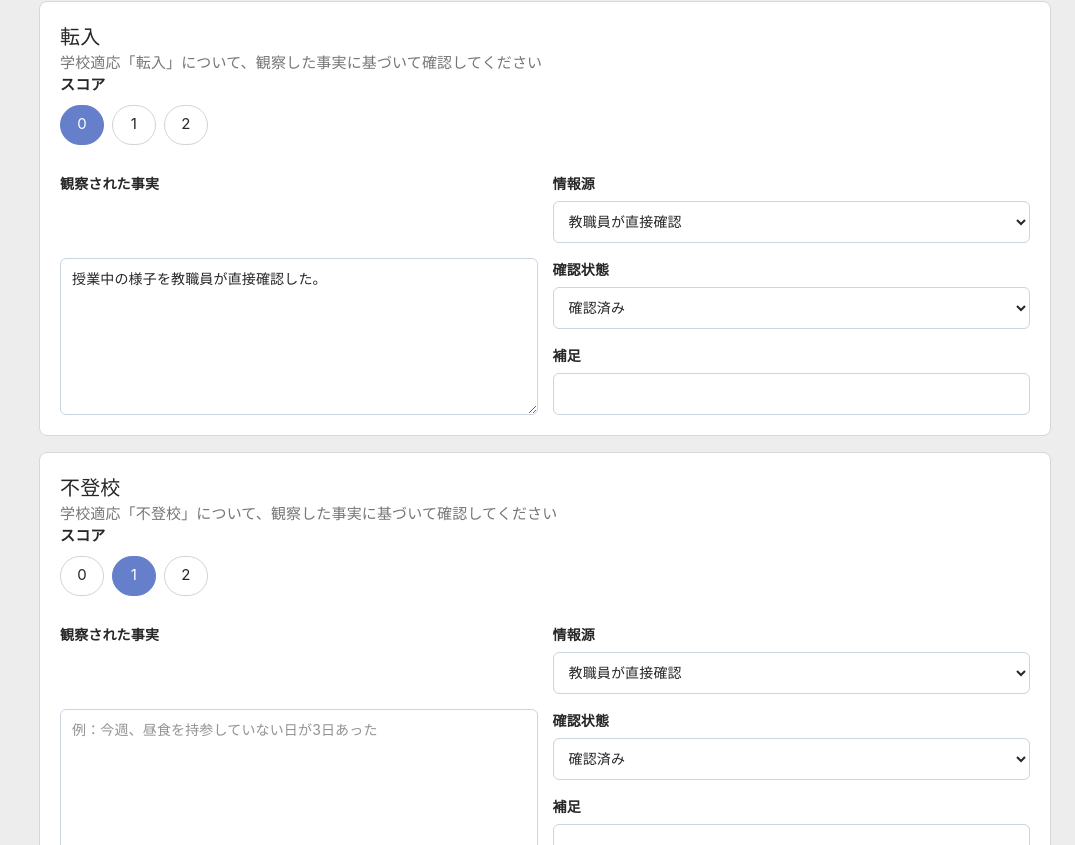
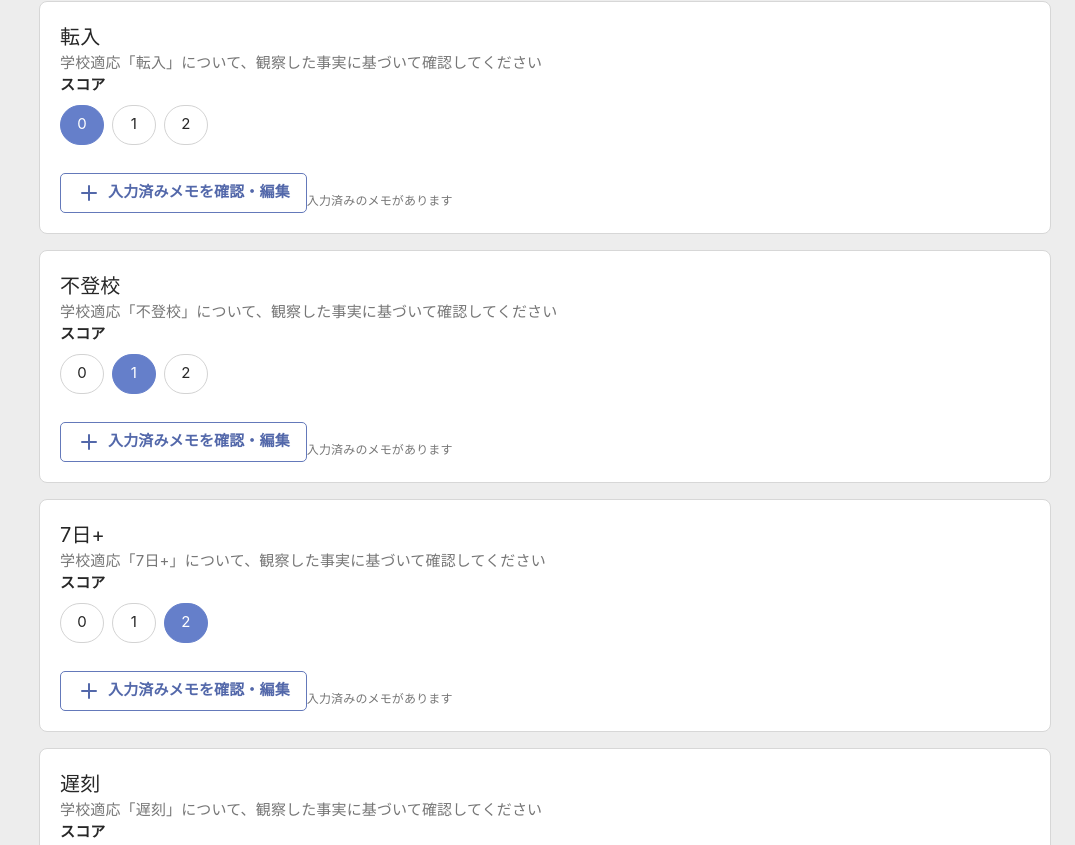
Before and after one commit to matsu641/YOSS-Demo, a Next.js app: page /screening/prepare in a window 1280 px wide. Shown: the part 835-1680 px from the top of the page, without its empty margins (205-1280 px from the left). Built offline with nearby package versions, Linux system fonts and the light colour scheme.

Commit message:
feat: make screening notes optional (#2)

```diff
--- a/src/components/screening/preparation.tsx
+++ b/src/components/screening/preparation.tsx
@@ -1,8 +1,8 @@
 "use client";
 import { useEffect, useState } from "react";
 import { useRouter, useSearchParams } from "next/navigation";
-import { Check, Save } from "lucide-react";
-import { Card, Input, Select, Tabs, Textarea } from "@/components/ui";
+import { ChevronUp, Plus } from "lucide-react";
+import { Button, Card, Input, Select, Tabs, Textarea } from "@/components/ui";
 import { MeetingSearchFilters } from "@/components/meetings/meeting-search-filters";
 import {
   SCREENING_SCORE_OPTIONS,
@@ -36,7 +36,8 @@ export function Preparation({
     initial = params.get("student") ?? students[0]?.id ?? "";
   const [id, setId] = useState(initial),
     [cat, setCat] = useState<ScreeningCategory>("school-adaptation"),
-    [saved, setSaved] = useState(true);
+    [saved, setSaved] = useState(true),
+    [openMemos, setOpenMemos] = useState<Set<string>>(new Set());
   const sessions = useScreeningStore((s) => s.sessions),
     save = useScreeningStore((s) => s.saveResponse),
     saveConcern = useScreeningStore((s) => s.saveConcern);
@@ -64,6 +65,14 @@ export function Preparation({
     setSaved(false);
     save(student.id, { ...old, ...patch });
   };
+  const toggleMemo = (itemId: string) => {
+    setOpenMemos((current) => {
+      const next = new Set(current);
+      if (next.has(itemId)) next.delete(itemId);
+      else next.add(itemId);
+      return next;
+    });
+  };
   return (
     <>
       <div className="sticky-form-head">
@@ -88,6 +97,13 @@ export function Preparation({
             .filter((d) => d.category === cat)
             .map((item) => {
               const r = session?.responses.find((x) => x.itemId === item.id);
+              const isMemoOpen = openMemos.has(item.id);
+              const hasMemo = Boolean(
+                r?.observedFact ||
+                r?.informationSource ||
+                r?.verificationStatus ||
+                r?.note,
+              );
               return (
                 <Card key={item.id}>
                   <h2>{item.label}</h2>
@@ -106,7 +122,25 @@ export function Preparation({
                       </label>
                     ))}
                   </fieldset>
-                  <div className="form-grid section">
+                  <div className="section">
+                    <Button
+                      variant="outline"
+                      onClick={() => toggleMemo(item.id)}
+                      aria-expanded={isMemoOpen}
+                      aria-controls={`memo-${item.id}`}
+                    >
+                      {isMemoOpen ? <ChevronUp /> : <Plus />}
+                      {isMemoOpen
+                        ? "メモ入力を閉じる"
+                        : hasMemo
+                          ? "入力済みメモを確認・編集"
+                          : "メモを追加する"}
+                    </Button>
+                    {hasMemo && !isMemoOpen && (
+                      <small className="muted">入力済みのメモがあります</small>
+                    )}
+                    {isMemoOpen && (
+                      <div className="form-grid section" id={`memo-${item.id}`}>
                         <Textarea
                           label="観察された事実"
                           placeholder="例：今週、昼食を持参していない日が3日あった"
@@ -144,18 +178,24 @@ export function Preparation({
                             }
                           >
                             <option value="">選択してください</option>
-                        {Object.entries(verificationLabels).map(([v, l]) => (
+                            {Object.entries(verificationLabels).map(
+                              ([v, l]) => (
                                 <option value={v} key={v}>
                                   {l}
                                 </option>
-                        ))}
+                              ),
+                            )}
                           </Select>
                           <Input
                             label="補足"
                             value={r?.note ?? ""}
-                        onChange={(e) => change(item, { note: e.target.value })}
+                            onChange={(e) =>
+                              change(item, { note: e.target.value })
+                            }
                           />
                         </div>
+                      </div>
+                    )}
                   </div>
                 </Card>
               );
```
Also changed, not shown: 1 other file (tests, documents, lock files or other folders). Lines whose indentation alone changed are shown as unchanged.
